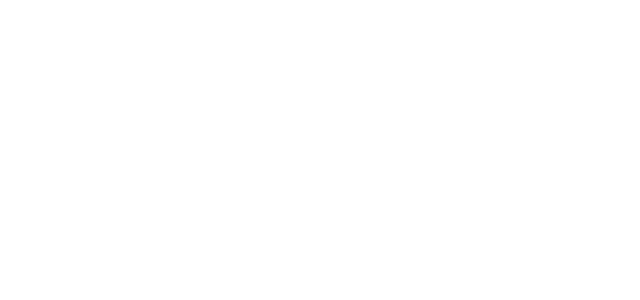
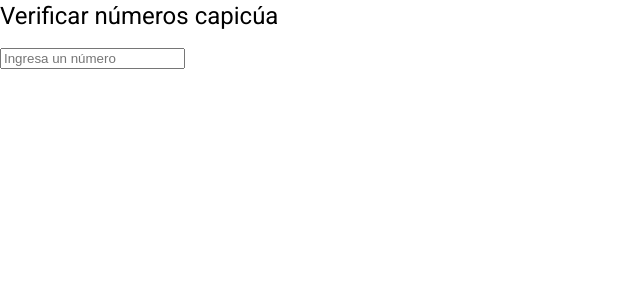
Before and after one commit to Sruiz094/Angular_I, an Angular app: page /taller1 in a window 1280 px wide. Before the commit this address led to /. Shown: the top 300 px of the page, without its empty margins (0-640 px from the left). Built offline with nearby package versions, Linux system fonts and the light colour scheme.

Commit message:
Taller 1 completo

```diff
--- /dev/null
+++ b/src/app/Practica3/lista/lista.component.html
@@ -0,0 +1 @@
+<p>lista works!</p>
--- /dev/null
+++ b/src/app/Taller1/capicua/capicua.component.html
@@ -0,0 +1,9 @@
+<h1>Verificar números capicúa</h1>
+<div>
+  <input type="text" placeholder="Ingresa un número" [(ngModel)]="numero" (ngModelChange)="verificarCapicua()">
+  @if (esCapicua) {
+    <h2>El número {{numero}} es capicúa</h2>
+  } @else if (esCapicua === false && numero.length >= 2) {
+    <h2>El número {{numero}} no es capicúa</h2>
+  }
+</div>
--- /dev/null
+++ b/src/app/Taller1/capicua/capicua.component.ts
@@ -0,0 +1,28 @@
+import { CommonModule } from '@angular/common';
+import { Component, Input } from '@angular/core';
+import { FormsModule } from '@angular/forms';
+
+@Component({
+  selector: 'app-capicua',
+  standalone: true,
+  imports: [
+    FormsModule,
+    CommonModule,
+  ],
+  templateUrl: './capicua.component.html',
+  styleUrl: './capicua.component.css'
+})
+export class CapicuaComponent {
+  @Input() numero = '';
+
+  esCapicua: boolean | undefined;
+  verificarCapicua() {
+    if (this.numero.length >= 2) {
+      const numeroReverso = this.numero.split('').reverse().join('');
+      this.esCapicua = this.numero === numeroReverso;
+    } else {
+      this.esCapicua = false;
+    }
+  }
+
+}
```
Also changed, not shown: src/app/Practica3/lista/lista.component.ts (added, +12 -0 lines), src/app/app.routes.ts (+12 -1 lines), src/app/services/rick-and-morty.service.ts (added, +15 -0 lines), src/app/Practica3/lista/lista.component.css (added), src/app/Taller1/capicua/capicua.component.css (added), 2 other files (tests, documents, lock files or other folders).
